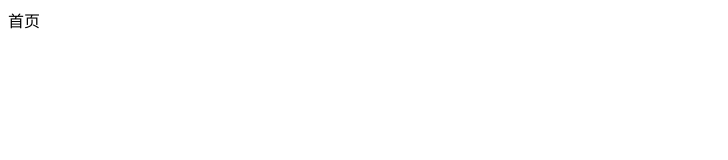
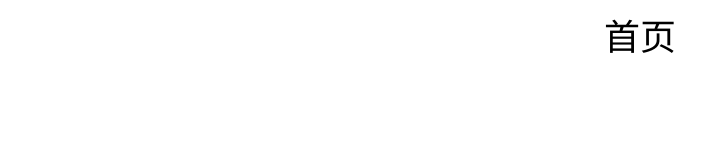
Before and after one commit to nf147/myWeb, a plain HTML site: page myWeb/index.html in a window 1280 px wide. Shown: the whole page, without its empty margins (0-728 px from the left). Drawn offline with Linux system fonts and the light colour scheme.

Commit message:
26376862@qq.com
调整字体并居中

```diff
--- a/myWeb/index.css
+++ b/myWeb/index.css
@@ -1 +1 @@
-body{font-size:28px;}
+body{font-size:36px; text-align:center;}
--- a/myWeb/index.html
+++ b/myWeb/index.html
@@ -1 +1 @@
-<html><head><meta http-equiv="Content-Type" content="text/html; charset=utf-8" /><title>MyWeb</title></head><body>首页</body></html>
+<html><head><meta http-equiv="Content-Type" content="text/html; charset=utf-8" /><title>MyWeb</title><link rel="stylesheet" href="index.css"></head><body>首页</body></html>
```
